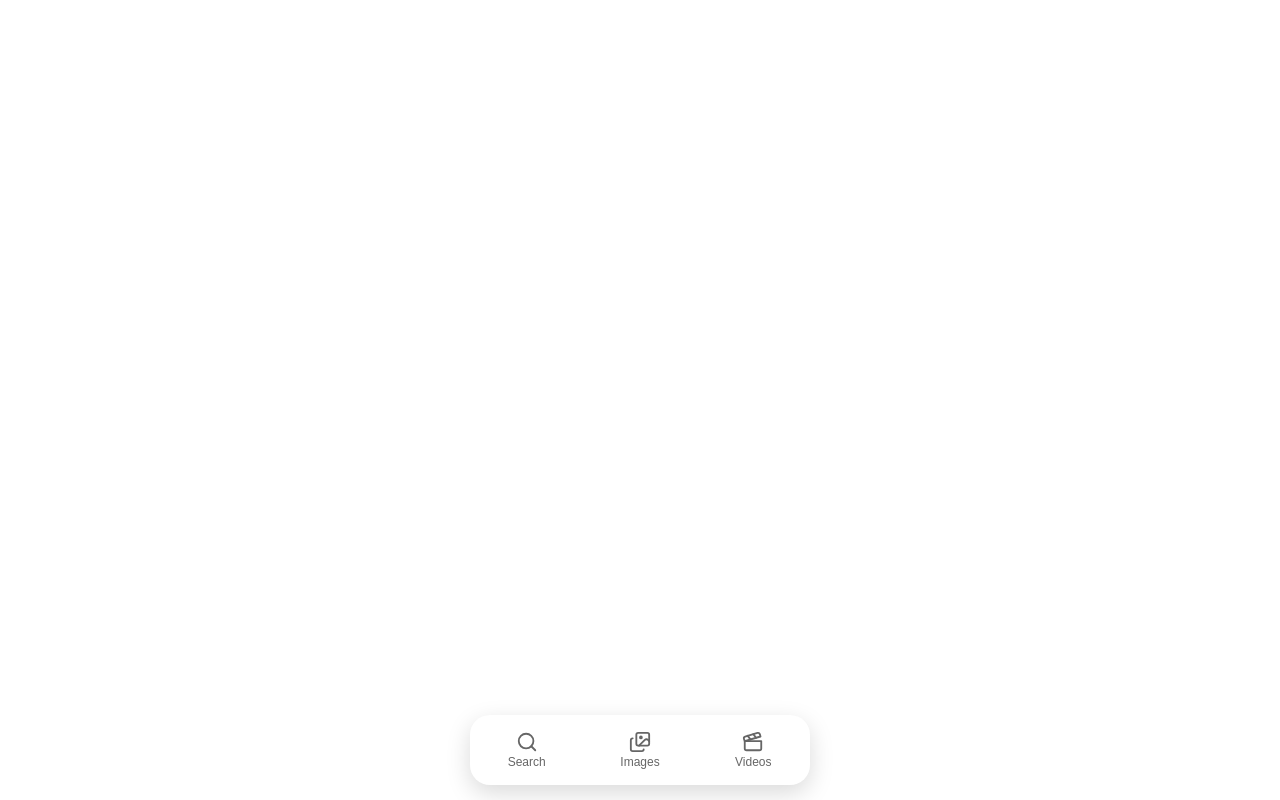
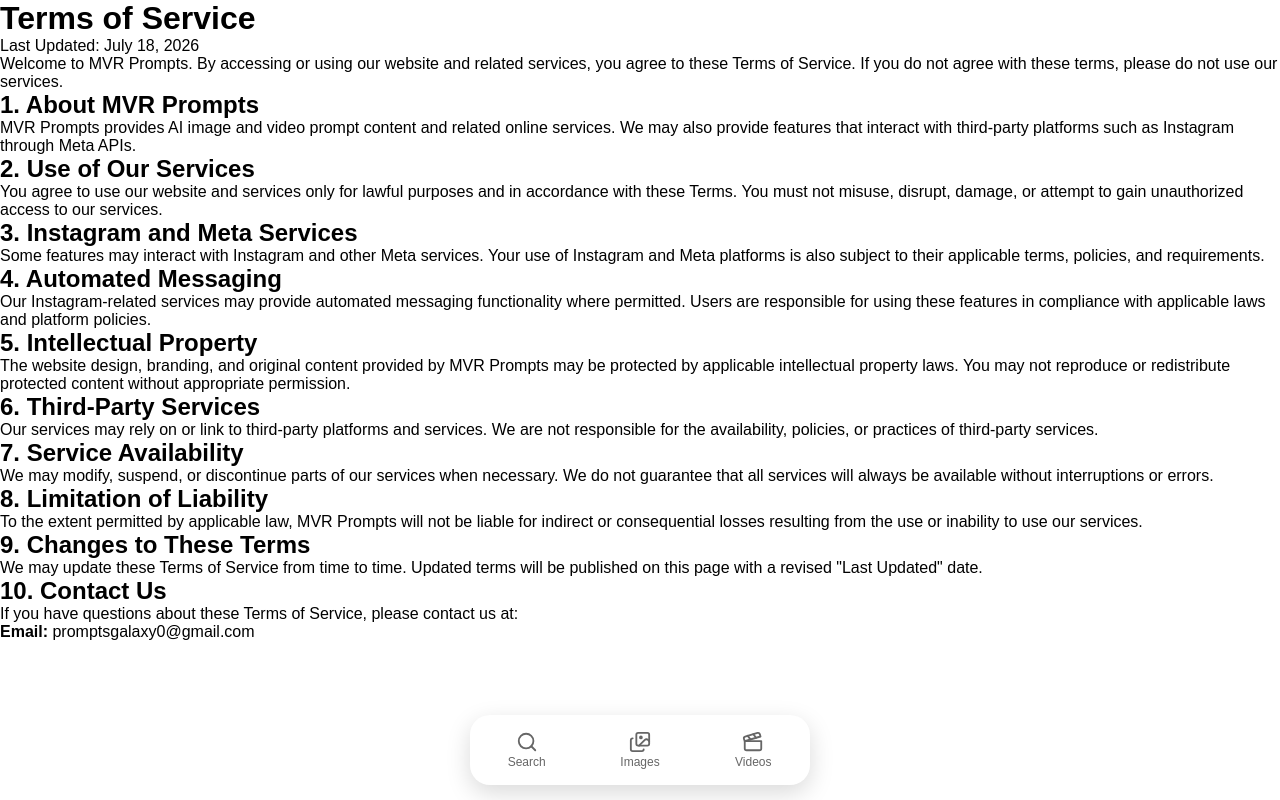
Before and after one commit to promptsGalaxy/prompts-Galaxy, a React (Vite) app in the folder frontend/: page /terms-of-service in a window 1280 px wide. Built offline with nearby package versions, Linux system fonts and the light colour scheme; no server answers.

Commit message:
Add Instagram webhook receiver

```diff
--- a/frontend/src/App.jsx
+++ b/frontend/src/App.jsx
@@ -5,6 +5,8 @@
 import SearchResultsPage from "./pages/SearchResultsPage";
 import PromptDetails from "./pages/PromptDetails";
 import PrivacyPolicy from "./pages/PrivacyPolicy";
+import TermsOfService from "./pages/TermsOfService";
+import DataDeletion from "./pages/DataDeletion";
 import "./App.css";
 
 function App() {
@@ -20,6 +22,8 @@
 
         {/* Privacy Policy */}
         <Route path="/privacy-policy" element={<PrivacyPolicy />} />
+        <Route path="/terms-of-service" element={<TermsOfService />} />
+        <Route path="/data-deletion" element={<DataDeletion />} />
       </Routes>
     </BrowserRouter>
   );
--- /dev/null
+++ b/frontend/src/pages/DataDeletion.jsx
@@ -0,0 +1,74 @@
+import "../styles/PrivacyPolicy.css";
+
+function DataDeletion() {
+  return (
+    <div className="legal-container">
+      <div className="legal-content">
+        <h1>User Data Deletion Instructions</h1>
+        <p className="last-updated">Last Updated: July 18, 2026</p>
+
+        <p>
+          MVR Prompts respects your privacy and provides users with the ability
+          to request deletion of personal data associated with our services.
+        </p>
+
+        <h2>How to Request Data Deletion</h2>
+
+        <p>
+          If you have used our Instagram-related services and would like to
+          request deletion of your data, please send an email to:
+        </p>
+
+        <p>
+          <strong>Email:</strong> promptsgalaxy0@gmail.com
+        </p>
+
+        <p>
+          Please use the subject line:
+          <strong> "Data Deletion Request"</strong>
+        </p>
+
+        <p>
+          In your email, provide enough information to help us identify the
+          account associated with your request, such as your Instagram username.
+          Please do not send passwords or other sensitive login credentials.
+        </p>
+
+        <h2>What Data May Be Deleted</h2>
+
+        <p>
+          Depending on your use of our services, we will delete personal
+          information associated with your use of MVR Prompts services that we
+          are required or able to delete, including relevant data received
+          through Instagram or Meta APIs that is stored by our systems.
+        </p>
+
+        <h2>Processing Your Request</h2>
+
+        <p>
+          We will review valid data deletion requests and delete applicable
+          personal data within a reasonable period, subject to legal, security,
+          fraud-prevention, and other legitimate retention requirements.
+        </p>
+
+        <h2>Disconnecting Instagram Access</h2>
+
+        <p>
+          You may also manage or remove permissions granted to connected apps
+          through your Instagram or Meta account settings. Removing access may
+          prevent our services from accessing your account data in the future.
+        </p>
+
+        <h2>Contact</h2>
+
+        <p>For questions regarding data deletion or privacy, contact:</p>
+
+        <p>
+          <strong>Email:</strong> promptsgalaxy0@gmail.com
+        </p>
+      </div>
+    </div>
+  );
+}
+
+export default DataDeletion;
--- /dev/null
+++ b/frontend/src/pages/TermsOfService.jsx
@@ -0,0 +1,93 @@
+import "../styles/PrivacyPolicy.css";
+
+function TermsOfService() {
+  return (
+    <div className="legal-container">
+      <div className="legal-content">
+        <h1>Terms of Service</h1>
+        <p className="last-updated">Last Updated: July 18, 2026</p>
+
+        <p>
+          Welcome to MVR Prompts. By accessing or using our website and related
+          services, you agree to these Terms of Service. If you do not agree
+          with these terms, please do not use our services.
+        </p>
+
+        <h2>1. About MVR Prompts</h2>
+        <p>
+          MVR Prompts provides AI image and video prompt content and related
+          online services. We may also provide features that interact with
+          third-party platforms such as Instagram through Meta APIs.
+        </p>
+
+        <h2>2. Use of Our Services</h2>
+        <p>
+          You agree to use our website and services only for lawful purposes and
+          in accordance with these Terms. You must not misuse, disrupt, damage,
+          or attempt to gain unauthorized access to our services.
+        </p>
+
+        <h2>3. Instagram and Meta Services</h2>
+        <p>
+          Some features may interact with Instagram and other Meta services.
+          Your use of Instagram and Meta platforms is also subject to their
+          applicable terms, policies, and requirements.
+        </p>
+
+        <h2>4. Automated Messaging</h2>
+        <p>
+          Our Instagram-related services may provide automated messaging
+          functionality where permitted. Users are responsible for using these
+          features in compliance with applicable laws and platform policies.
+        </p>
+
+        <h2>5. Intellectual Property</h2>
+        <p>
+          The website design, branding, and original content provided by MVR
+          Prompts may be protected by applicable intellectual property laws. You
+          may not reproduce or redistribute protected content without
+          appropriate permission.
+        </p>
+
+        <h2>6. Third-Party Services</h2>
+        <p>
+          Our services may rely on or link to third-party platforms and
+          services. We are not responsible for the availability, policies, or
+          practices of third-party services.
+        </p>
+
+        <h2>7. Service Availability</h2>
+        <p>
+          We may modify, suspend, or discontinue parts of our services when
+          necessary. We do not guarantee that all services will always be
+          available without interruptions or errors.
+        </p>
+
+        <h2>8. Limitation of Liability</h2>
+        <p>
+          To the extent permitted by applicable law, MVR Prompts will not be
+          liable for indirect or consequential losses resulting from the use or
+          inability to use our services.
+        </p>
+
+        <h2>9. Changes to These Terms</h2>
+        <p>
+          We may update these Terms of Service from time to time. Updated terms
+          will be published on this page with a revised "Last Updated" date.
+        </p>
+
+        <h2>10. Contact Us</h2>
+        <p>
+          If you have questions about these Terms of Service, please contact us
+          at:
+        </p>
+
+        <p>
+          <strong>Email:</strong> promptsgalaxy0@gmail.com
+        </p>
+      </div>
+    </div>
+  );
+}
+
+export default TermsOfService;
```
